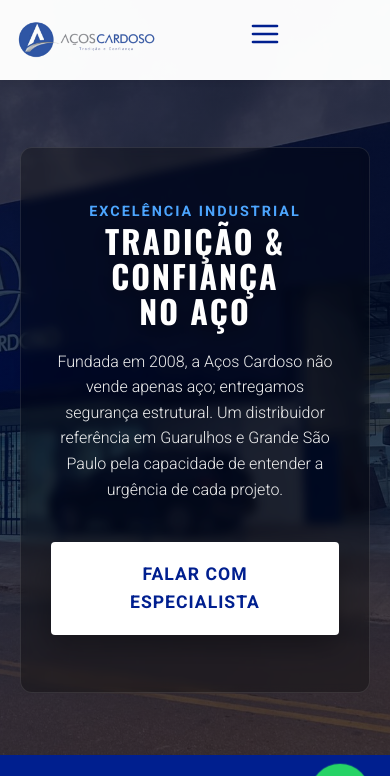
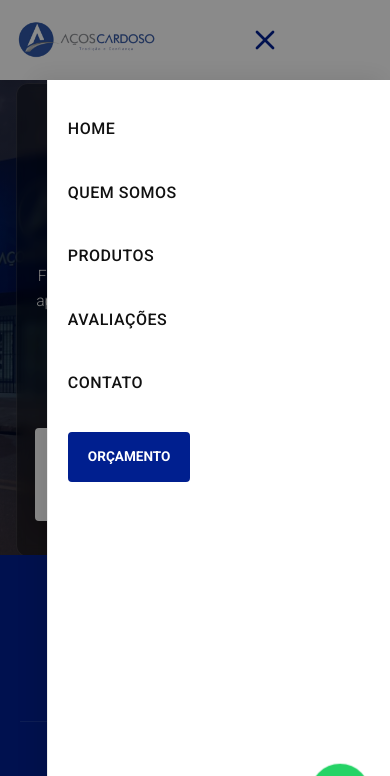
Before and after one commit to raphael-bda/aco-cardoso, a plain HTML site: page index.html in a window 390 px wide. Both pictures are taken after a click on the button 265 px from the left and 40 px from the top of the page. Shown: the top 776 px of the page. Drawn offline with nearby package versions, Linux system fonts and the light colour scheme.

Commit message:
Responsividade ajustada

```diff
--- a/index.html
+++ b/index.html
@@ -2,7 +2,8 @@
 <html lang="pt-br">
 <head>
   <meta charset="UTF-8" />
-  <meta name="viewport" content="width=device-width, initial-scale=1.0" />
+  <!-- Ajuste: viewport-fit=cover para safe-area (iPhone notch) -->
+  <meta name="viewport" content="width=device-width, initial-scale=1.0, viewport-fit=cover" />
   <meta name="description" content="Aços Cardoso - Tradição e Confiança no fornecimento de aço, corte e dobra e estruturas metálicas em Guarulhos." />
   <link rel="icon" type="image/x-icon" href="img/favicon.ico" />
   <title>Aços Cardoso | Soluções em Aço</title>
@@ -37,6 +38,10 @@
       --shadow-sm: 0 4px 6px -1px rgba(0, 0, 0, 0.05);
       --shadow-md: 0 10px 15px -3px rgba(0, 0, 0, 0.1);
       --shadow-lg: 0 20px 25px -5px rgba(0, 0, 0, 0.15);
+
+      /* Safe-area (iOS) */
+      --safe-top: env(safe-area-inset-top, 0px);
+      --safe-bottom: env(safe-area-inset-bottom, 0px);
     }
 
     * { margin: 0; padding: 0; box-sizing: border-box; }
@@ -48,7 +53,9 @@
       color: var(--text-dark);
       line-height: 1.6;
       overflow-x: hidden;
-      padding-top: var(--header-height);
+
+      /* Ajuste: compensar header fixo + safe-area */
+      padding-top: calc(var(--header-height) + var(--safe-top));
     }
 
     h1, h2, h3, h4 {
@@ -80,13 +87,17 @@
     }
 
     /* =========================================
-       HEADER (AJUSTADO RESPONSIVO)
+       HEADER (AJUSTADO RESPONSIVO + SAFE AREA)
        ========================================= */
     .main-header{
       position: fixed;
       top: 0; left: 0;
       width: 100%;
-      height: var(--header-height);
+
+      /* Ajuste: altura inclui safe-area no topo */
+      height: calc(var(--header-height) + var(--safe-top));
+      padding-top: var(--safe-top);
+
       background: rgba(255, 255, 255, 0.98);
       box-shadow: var(--shadow-sm);
       z-index: 1000;
@@ -95,13 +106,14 @@
       align-items: center;
       justify-content: space-between;
 
-      padding: 0 clamp(16px, 4vw, 5%);
+      padding-left: clamp(16px, 4vw, 5%);
+      padding-right: clamp(16px, 4vw, 5%);
       gap: 16px;
       transition: all 0.3s ease;
     }
 
     .main-header.scrolled{
-      height: var(--header-height-scroll);
+      height: calc(var(--header-height-scroll) + var(--safe-top));
       box-shadow: var(--shadow-md);
     }
 
@@ -142,6 +154,9 @@
       position: relative;
       padding: 6px 0;
       white-space: nowrap;
+      min-height: 44px; /* melhor toque */
+      display: inline-flex;
+      align-items: center;
     }
 
     .nav-link::after{
@@ -168,6 +183,10 @@
       font-size: 0.85rem;
       border: 2px solid var(--primary-color);
       white-space: nowrap;
+      min-height: 44px; /* melhor toque */
+      display: inline-flex;
+      align-items: center;
+      justify-content: center;
     }
 
     .btn-header-cta:hover{
@@ -181,6 +200,31 @@
       font-size: 1.8rem;
       color: var(--primary-color);
       user-select: none;
+      min-height: 44px; /* melhor toque */
+      min-width: 44px;
+      align-items: center;
+      justify-content: center;
+    }
+
+    /* Overlay do menu (mobile) */
+    .nav-overlay{
+      position: fixed;
+      inset: 0;
+      background: rgba(0,0,0,.45);
+      opacity: 0;
+      pointer-events: none;
+      transition: opacity .25s ease;
+      z-index: 999; /* abaixo do header, acima do conteúdo */
+    }
+    .nav-overlay.active{
+      opacity: 1;
+      pointer-events: auto;
+    }
+
+    /* Trava scroll quando menu abre */
+    body.menu-open{
+      overflow: hidden;
+      touch-action: none;
     }
 
     /* =========================================
@@ -200,8 +244,10 @@
       color: white;
       padding: 0 20px;
       position: relative;
-      margin-top: calc(var(--header-height) * -1);
-      padding-top: var(--header-height);
+
+      /* Ajuste: hero compensa header fixo */
+      margin-top: calc((var(--header-height) + var(--safe-top)) * -1);
+      padding-top: calc(var(--header-height) + var(--safe-top));
     }
 
     .hero-content {
@@ -214,8 +260,9 @@
       animation: fadeIn 1.2s ease-out;
     }
 
+    /* Ajuste: tipografia fluida */
     .hero h1 {
-      font-size: 4rem;
+      font-size: clamp(2rem, 6vw, 4rem);
       margin-bottom: 20px;
       letter-spacing: 2px;
       line-height: 1.1;
@@ -223,7 +270,7 @@
     }
 
     .hero p {
-      font-size: 1.2rem;
+      font-size: clamp(0.98rem, 2.5vw, 1.2rem);
       margin-bottom: 40px;
       font-weight: 300;
       color: #f0f0f0;
@@ -248,6 +295,7 @@
       z-index: 1;
       transition: all 0.3s;
       box-shadow: 0 10px 30px rgba(0, 0, 0, 0.3);
+      min-height: 44px;
     }
     .btn-cta:hover {
       transform: translateY(-5px);
@@ -521,6 +569,7 @@
       font-weight: 500;
       font-size: 0.9rem;
       transition: all 0.3s;
+      min-height: 44px;
     }
     .btn-google:hover { border-color: #d2e3fc; background-color: #f8faff; color: var(--primary-color); transform: translateY(-2px); }
 
@@ -574,7 +623,7 @@
 
     .floating-whatsapp {
       position: fixed;
-      bottom: 20px;
+      bottom: calc(20px + var(--safe-bottom));
       right: 20px;
       background-color: var(--success-color);
       color: white;
@@ -594,7 +643,9 @@
        RESPONSIVIDADE (MEDIA QUERIES)
        ========================================= */
     @media (max-width: 1024px) {
-      .hero h1 { font-size: 3.2rem; }
+      /* iOS/Android: evita bugs/jank do background fixo */
+      .hero { background-attachment: scroll; }
+
       .about-grid { grid-template-columns: 1fr; gap: 40px; }
       .about-img-wrapper { order: -1; min-height: 350px; }
       .footer-grid { grid-template-columns: 1fr 1fr; }
@@ -603,31 +654,37 @@
     @media (max-width: 768px) {
       :root { --header-height: 80px; }
 
-      .main-header { padding: 0 16px; }
-      .hamburger { display: block; }
+      /* body/hero recalculam com novo header-height */
+      body { padding-top: calc(var(--header-height) + var(--safe-top)); }
+
+      .main-header { padding-left: 16px; padding-right: 16px; }
+      .hamburger { display: inline-flex; }
 
       .nav-menu{
         position: fixed;
-        top: var(--header-height);
-        right: -100%;
+        top: calc(var(--header-height) + var(--safe-top));
+        right: -110%;
         width: min(360px, 88vw);
-        height: calc(100dvh - var(--header-height));
+        height: calc(100dvh - (var(--header-height) + var(--safe-top)));
         background: white;
         flex-direction: column;
         padding: 24px 20px;
+        padding-bottom: calc(24px + var(--safe-bottom));
         gap: 14px;
         align-items: flex-start;
         overflow-y: auto;
         -webkit-overflow-scrolling: touch;
 
+        border-left: 1px solid rgba(0,0,0,0.08);
         box-shadow: -10px 0 20px rgba(0,0,0,0.1);
         transition: right 0.3s ease;
+        z-index: 1001; /* acima do overlay */
       }
       .nav-menu.active { right: 0; }
 
       .nav-link{
         font-size: 1rem;
-        padding: 10px 0;
+        padding: 12px 0;
         width: 100%;
       }
 
@@ -635,12 +692,20 @@
         width: 100%;
         text-align: center;
         padding: 12px 18px;
+        margin-top: 10px;
       }
 
       /* Hero compensando header fixo no mobile */
-      .hero { margin-top: calc(var(--header-height) * -1); padding-top: var(--header-height); }
-      .hero h1 { font-size: 2.5rem; }
-      .hero p { font-size: 1rem; }
+      .hero {
+        margin-top: calc((var(--header-height) + var(--safe-top)) * -1);
+        padding-top: calc(var(--header-height) + var(--safe-top));
+        height: auto;
+        min-height: 560px;
+        padding-left: 16px;
+        padding-right: 16px;
+      }
+
+      .hero-content{ padding: 28px 18px; }
 
       /* Corrigido: era .stats-item (errado). O HTML usa .stat-item */
       .stat-item {
@@ -659,10 +724,18 @@
     }
 
     @media (max-width: 480px) {
-      .hero h1 { font-size: 2rem; }
       .section-title h2 { font-size: 2rem; }
       .gallery-item { min-width: 100%; }
       .contact-info { padding: 60px 20px; }
+    }
+
+    /* Acessibilidade: reduz animações */
+    @media (prefers-reduced-motion: reduce){
+      *{
+        scroll-behavior: auto !important;
+        transition: none !important;
+        animation: none !important;
+      }
     }
   </style>
 </head>
@@ -681,6 +754,9 @@
         <line x1="3" y1="18" x2="21" y2="18"></line>
       </svg>
     </div>
+
+    <!-- Overlay do menu (mobile) -->
+    <div class="nav-overlay" id="nav-overlay" aria-hidden="true"></div>
 
     <nav>
       <ul class="nav-menu" id="nav-menu">
@@ -812,7 +888,6 @@
               <h3>Corte e Dobra</h3>
             </div>
 
-            <!-- Ajustado para “Tecnologia de ponta” (pedido do cliente) -->
             <p style="margin-bottom: 15px; color: #666; font-size: 0.95rem;">Tecnologia de ponta para máxima eficiência.</p>
 
             <ul>
@@ -1036,11 +1111,12 @@
   </a>
 
   <script>
-    // MENU E HEADER
+    // MENU E HEADER (robusto + overlay + trava scroll)
     const hamburger = document.getElementById("hamburger");
     const navMenu = document.getElementById("nav-menu");
     const navLinks = document.querySelectorAll(".nav-link");
     const header = document.getElementById("header");
+    const overlay = document.getElementById("nav-overlay");
 
     const iconOpen = `
       <svg width="32" height="32" viewBox="0 0 24 24" fill="none" stroke="currentColor" stroke-width="2" stroke-linecap="round" stroke-linejoin="round">
@@ -1057,30 +1133,41 @@
       </svg>
     `;
 
-    function toggleMenu() {
-      navMenu.classList.toggle("active");
-      hamburger.innerHTML = navMenu.classList.contains("active") ? iconClose : iconOpen;
+    function openMenu(){
+      navMenu.classList.add("active");
+      overlay.classList.add("active");
+      document.body.classList.add("menu-open");
+      hamburger.innerHTML = iconClose;
+      hamburger.setAttribute("aria-expanded", "true");
     }
 
+    function closeMenu(){
+      navMenu.classList.remove("active");
+      overlay.classList.remove("active");
+      document.body.classList.remove("menu-open");
+      hamburger.innerHTML = iconOpen;
+      hamburger.setAttribute("aria-expanded", "false");
+    }
+
+    function toggleMenu(){
+      navMenu.classList.contains("active") ? closeMenu() : openMenu();
+    }
+
+    hamburger.setAttribute("aria-expanded", "false");
     hamburger.addEventListener("click", toggleMenu);
     hamburger.addEventListener("keydown", (e) => {
       if (e.key === "Enter" || e.key === " ") toggleMenu();
     });
 
-    navLinks.forEach((link) => {
-      link.addEventListener("click", () => {
-        navMenu.classList.remove("active");
-        hamburger.innerHTML = iconOpen;
-      });
-    });
+    // Fecha clicando no overlay
+    overlay.addEventListener("click", closeMenu);
 
-    // Fecha menu clicando fora (mobile)
-    document.addEventListener("click", (e) => {
-      const clickedInside = navMenu.contains(e.target) || hamburger.contains(e.target);
-      if (!clickedInside && navMenu.classList.contains("active")) {
-        navMenu.classList.remove("active");
-        hamburger.innerHTML = iconOpen;
-      }
+    // Fecha ao clicar em link
+    navLinks.forEach((link) => link.addEventListener("click", closeMenu));
+
+    // Fecha com ESC
+    document.addEventListener("keydown", (e) => {
+      if (e.key === "Escape" && navMenu.classList.contains("active")) closeMenu();
     });
 
     // HEADER SCROLL EFFECT
```
